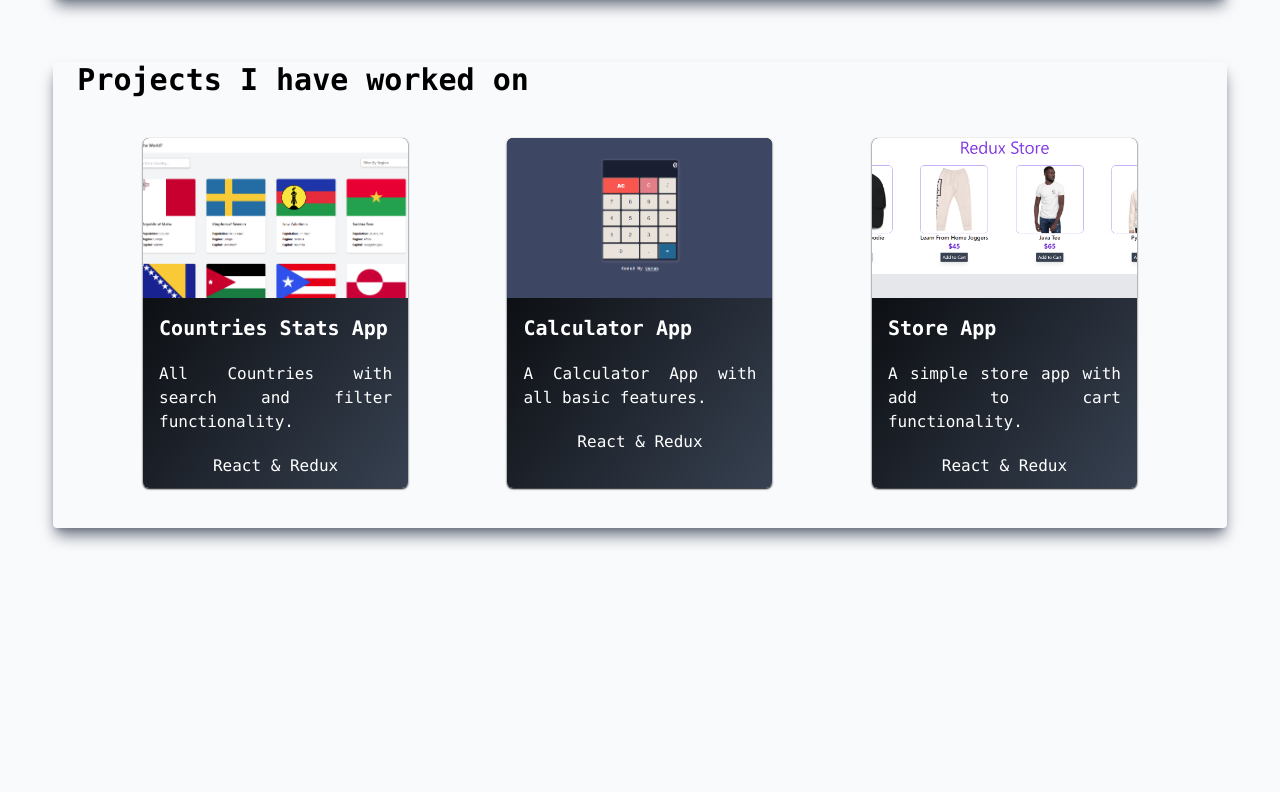
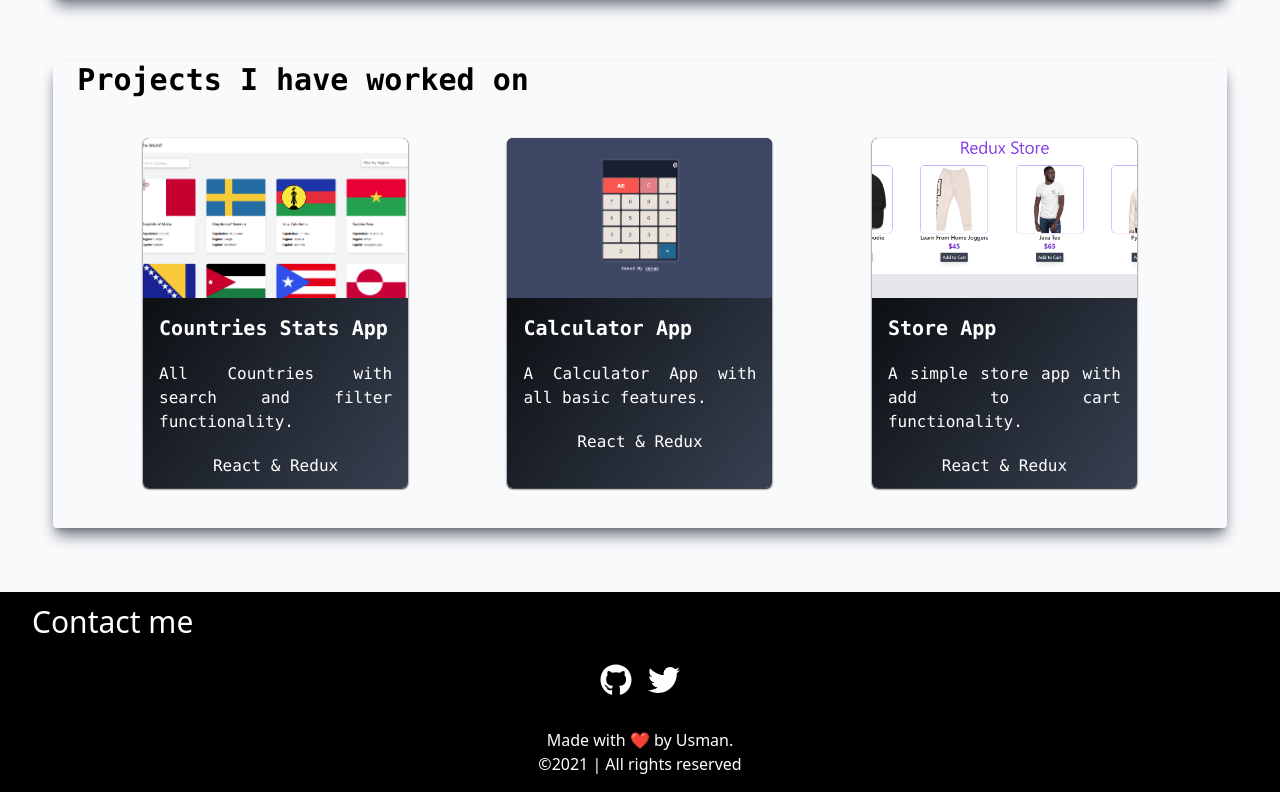
Before and after one commit to usmanlog/My-Blog, a Next.js app: page / in a window 1280 px wide. Shown: the part 780-1572 px from the top of the page. Before the commit the page ends 1372 px from the top, so only its background shows below. Built offline with nearby package versions, Linux system fonts and the light colour scheme.

Commit message:
Complete Footer Section

```diff
--- /dev/null
+++ b/components/Footer.js
@@ -0,0 +1,26 @@
+import { FaGithub, FaTwitter } from "react-icons/fa";
+import { IconContext } from "react-icons";
+import { data } from "autoprefixer";
+
+export default function Footer() {
+  return (
+    <footer className="w-full bg-black text-white h-[200px] min-w-[280px] pt-3">
+      <p className="text-3xl ml-8">Contact me</p>
+      <IconContext.Provider value={{ size: "2em", className: "hover:text-gray-300" }}>
+        <div className="flex w-[80px] mx-auto justify-between mt-6">
+          <a href="https://github.com/usmanlog" target="_blank" rel="noopener noreferrer">
+            <FaGithub />
+          </a>
+          <a href="https://twitter.com/usmaanLog" target="_blank" rel="noopener noreferrer">
+            <FaTwitter />
+          </a>
+        </div>
+      </IconContext.Provider>
+
+      <p className="text-center mt-8">
+        Made with <span className="text-red-700">❤</span> by Usman.
+      </p>
+      <p className="text-center text-md">&copy;{new Date().getFullYear()} | All rights reserved</p>
+    </footer>
+  );
+}
--- a/components/Layout.js
+++ b/components/Layout.js
@@ -1,5 +1,6 @@
 import Head from "next/head";
 import Header from "./Header";
+import Footer from "./Footer";
 
 export default function Layout({ title, children, keywords, description }) {
   return (
@@ -14,6 +15,8 @@ export default function Layout({ title, children, keywords, description }) {
       <Header />
 
       <main className="container mx-auto">{children}</main>
+
+      <Footer />
     </div>
   );
 }
--- a/package.json
+++ b/package.json
@@ -10,7 +10,8 @@
   "dependencies": {
     "next": "12.0.7",
     "react": "17.0.2",
-    "react-dom": "17.0.2"
+    "react-dom": "17.0.2",
+    "react-icons": "^4.3.1"
   },
   "devDependencies": {
     "autoprefixer": "^10.4.0",
```
Also changed, not shown: 1 other file (tests, documents, lock files or other folders).
